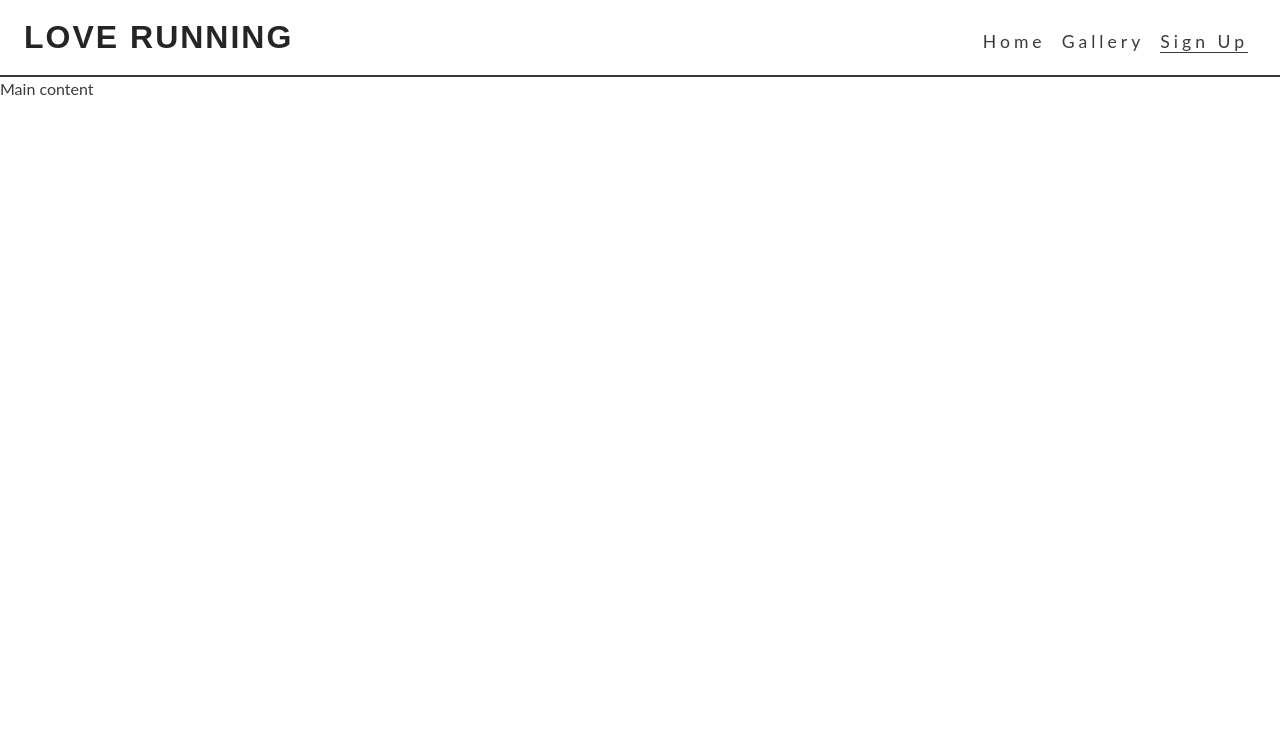
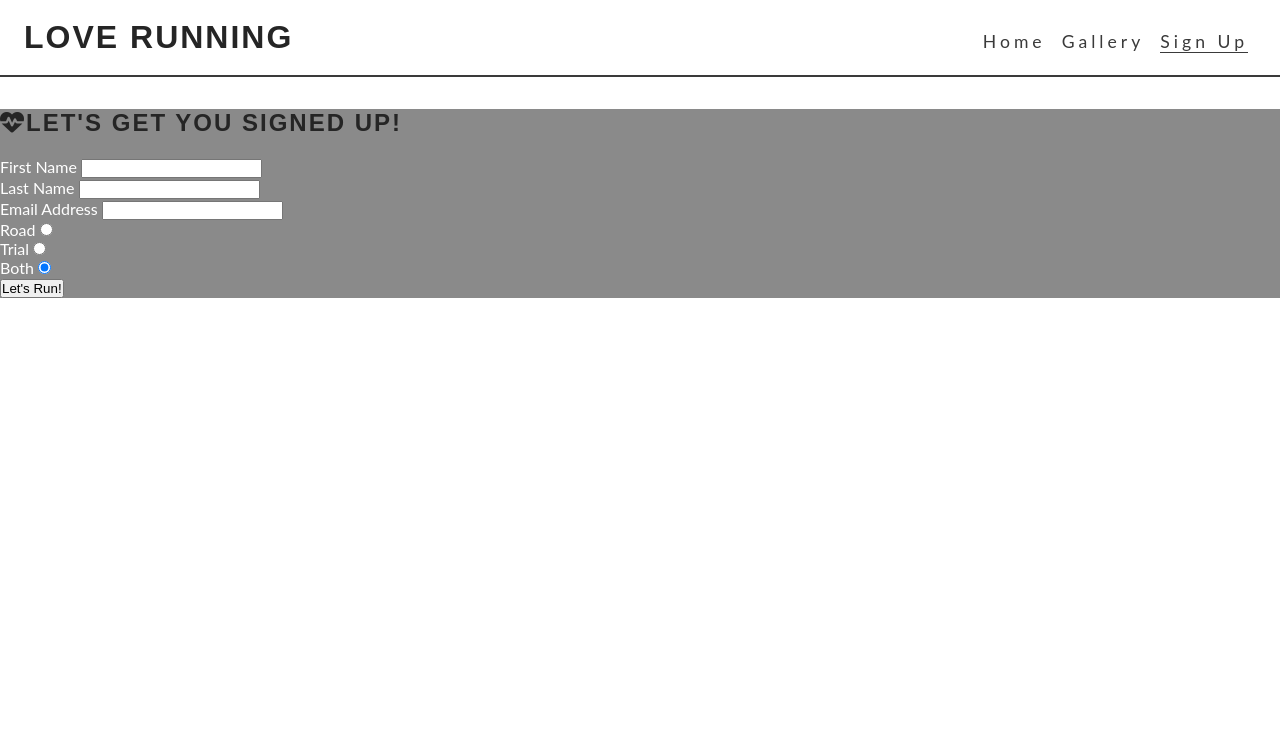
Before and after one commit to isaibrahim1/Love-running, a plain HTML site: page signup.html in a window 1280 px wide. Shown: the top 730 px of the page. Drawn offline with Linux system fonts and the light colour scheme.

Commit message:
Create Signup form and styling it

```diff
--- a/assets/css/style.css
+++ b/assets/css/style.css
@@ -328,3 +328,22 @@ main {
     /*  Override the heading color set in general styles */
     color: #fafafa;
 }
+
+
+/* Signup Form*/
+#signup {
+    background-size: cover;
+    background-position: 75%;
+    flex-grow: 1;
+
+}
+#sign-form h2 {
+
+    margin-top: 30px;
+    margin-bottom: 20px;
+}
+
+#sign-form {
+    color: #ffff;
+    background-color: rgba(60,60,60,0.6);
+}
--- a/signup.html
+++ b/signup.html
@@ -44,7 +44,46 @@
     </header>
 
     <!--Main content-->
-    <main>Main content</main>
+    <main>
+        <section id="signup">
+           <form id="sign-form" method="POST" action="https://formdump.codeinstitute.net">
+            <h2> <i class="fa-solid fa-heart-pulse"></i>LET'S GET YOU SIGNED UP!</h2>
+
+            <label for="first-name">First Name</label>
+            <input class="text-input" type="text" id="first-name" name="first_name" required>
+            <br>
+
+            <label for="last-name">Last Name</label>
+            <input class="text-input" type="text" id="last-name" name="last_name" required>
+            <br>
+
+            <label for="email-address">Email Address</label>
+            <input class="text-input" type="text" id="email-address" name="email_address" required>
+            <br>
+
+            <!-- Radio Buttons-->
+            <div class="radio-bottons">
+            <div>
+                <label for="">Road</label>
+                <input id="road" type="radio" name="running_preference" value="road" required checked><br>
+            </div>
+            <div>
+
+                <label for="road">Trial</label>
+                <input id="trial" type="radio" name="running_preference" value="trial" required checked><br>
+            </div>
+            <div>
+
+                <label for="road">Both</label>
+                <input id="both" type="radio" name="running_preference" value="both" required checked><br>
+            </div>
+
+                <button class="join-button" type="submit">Let's Run! </button>
+
+            </div>
+           </form>
+        </section>
+    </main>
 
     <!--footer-->
     <footer>
```
